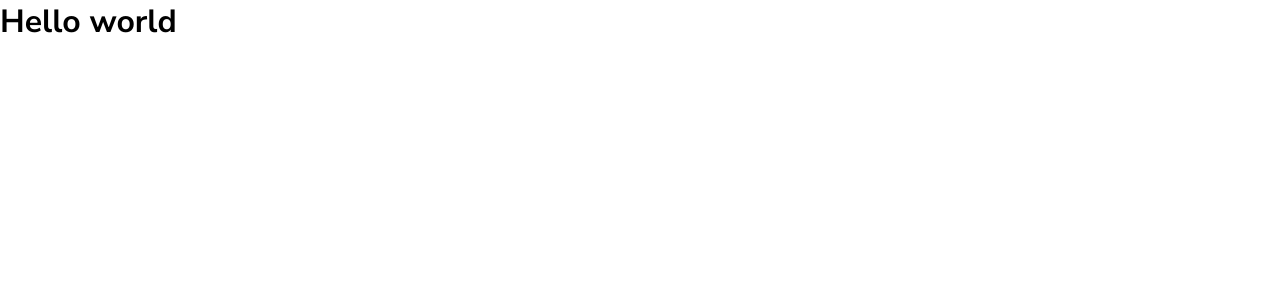
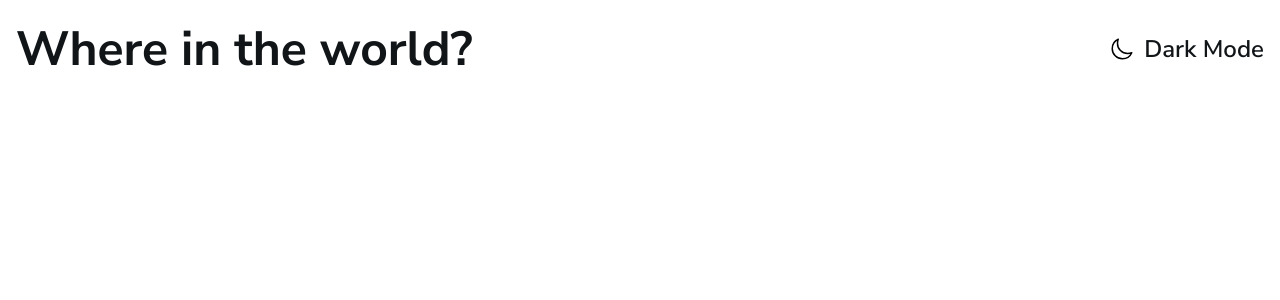
Before and after one commit to lukagugushvili/rest-countries-api, a React (Create React App) app: page / in a window 1280 px wide. Shown: the top 300 px of the page. Built offline with nearby package versions, Linux system fonts and the light colour scheme.

Commit message:
build a header and styled it

```diff
--- a/src/App.tsx
+++ b/src/App.tsx
@@ -1,10 +1,11 @@
 import React from "react";
 import "./App.css";
+import Home from "./pages/Home";
 
 function App() {
   return (
     <div className="App">
-      <h1>Hello world</h1>
+      <Home />
     </div>
   );
 }
--- /dev/null
+++ b/src/components/Header.tsx
@@ -0,0 +1,66 @@
+import React from "react";
+import { Container } from "../styles/ContainerStyles";
+import styled from "styled-components";
+import { IoMoonOutline } from "react-icons/io5";
+
+const Header = () => {
+  return (
+    <HeaderCon>
+      <Container>
+        <HeaderBox>
+          <h1>Where in the world?</h1>
+          <ModeBox>
+            <IoMoonOutline />
+            <p>Dark Mode</p>
+          </ModeBox>
+        </HeaderBox>
+      </Container>
+    </HeaderCon>
+  );
+};
+
+export default Header;
+
+const HeaderCon = styled.header`
+  background-color: #ffffff;
+`;
+
+const HeaderBox = styled.div`
+  padding: 1rem;
+  display: flex;
+  justify-content: space-between;
+  align-items: center;
+  font-size: 24px;
+
+  & h1 {
+    color: #111517;
+  }
+
+  @media (max-width: 700px) {
+    & h1 {
+      font-size: 14px;
+    }
+  }
+`;
+
+const ModeBox = styled.div`
+  cursor: pointer;
+  display: flex;
+  align-items: center;
+  gap: 10px;
+
+  & p {
+    font-weight: 600;
+    color: #111517;
+  }
+
+  @media (max-width: 700px) {
+    & p {
+      font-size: 12px;
+    }
+
+    svg {
+      width: 12px;
+    }
+  }
+`;
--- /dev/null
+++ b/src/pages/Home.tsx
@@ -0,0 +1,14 @@
+import React from "react";
+import styled from "styled-components";
+import { createGlobalStyle } from "styled-components";
+import Header from "../components/Header";
+
+const Home = () => {
+  return (
+    <>
+      <Header />
+    </>
+  );
+};
+
+export default Home;
--- /dev/null
+++ b/src/styles/ContainerStyles.tsx
@@ -0,0 +1,6 @@
+import styled from "styled-components";
+
+export const Container = styled.div`
+  max-width: 1440px;
+  margin: 0 auto;
+`;
```
Also changed, not shown: src/components/Container.tsx (added, +7 -0 lines).
